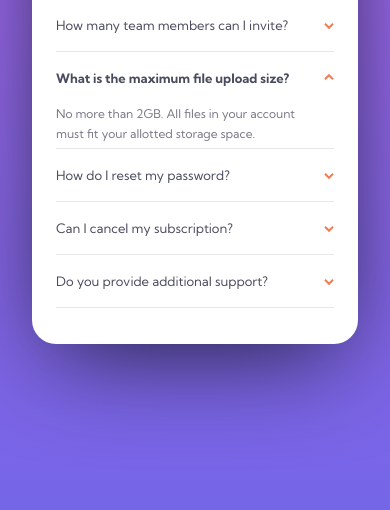
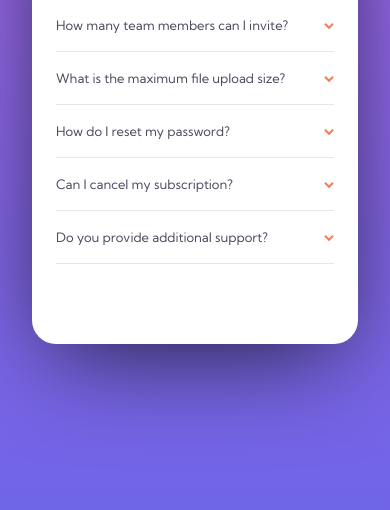
Before and after one commit to Ariel2911/Newbie06_faq-accordion-card, a plain HTML site: page index.html in a window 390 px wide. Shown: the part 334-844 px from the top of the page. Drawn offline with Linux system fonts and the light colour scheme.

Commit message:
finalizada la verción mobil

```diff
--- a/css/mobile.css
+++ b/css/mobile.css
@@ -19,7 +19,7 @@ body{
     justify-content: center;
     height: 100vh;
     margin: 0;
-    padding: 150px 5px 90px;
+    padding: 150px 5px 0px;
     font-size: 1.2rem;
     font-family: 'Kumbh Sans', sans-serif;
     font-weight: 400;
@@ -75,12 +75,12 @@ body{
 .main__list-title::after{
     content: url(/assets/image/icon-arrow-down.svg);
     display: block;
-    transition: transform .3s;
+    transition: transform .5s;
 }
 .main__list-text-container{
     max-height: 0;
-    overflow: hidden;
-    transition: max-height .3s;
+   overflow: hidden;
+    transition: max-height .5s;
 }
 .main__list-text{
     margin:  0 12px 0 0;
@@ -95,6 +95,6 @@ body{
     transform: rotate(180deg);
 }
 .main__list-text-container--active{
-    max-height: 100px;
+    max-height: 60px;
     margin-bottom: 4px;
 }
--- a/index.html
+++ b/index.html
@@ -9,28 +9,24 @@
 
     <link rel="shortcut icon" href="/assets/image/favicon-32x32.png" type="image/x-icon">
     <link rel="stylesheet" href="/css/mobile.css">
-    <link rel="stylesheet" href="/css/descktop.css" media="screen and (min-width: 1024px)">
+    <!-- <link rel="stylesheet" href="/css/descktop.css" media="screen and (min-width: 1024px)"> -->
     <title>faq accordion card main</title>
 </head>
 <body>
 
     <main class="main">
-        <div class="main__image-container">
-            <!-- <img src="/assets/image/illustration-woman-online-mobile.svg" alt="ilustración mujer mirando un monitor" class="main__image">
-            <img src="/assets/image/bg-pattern-mobile.svg" alt="sombra de la ilustración" class="main__image--shadow"> -->
-        </div>
+        <div class="main__container">
             <h1 class="main__title">Faq</h1>
             <ul id="main__list" class="main__list">
                 <li class="main__list-items">
                     <h2 class="main__list-title">How many team members can I invite?</h2>
                     <div class="main__list-text-container">
                         <p class="main__list-text">You can invite up to 2 additional users on the Free plan. There is no limit on team members for the Premium plan.</p>
-
                     </div>
                 </li>
                 <li class="main__list-items">
-                <h2 class="main__list-title main__list-title--active">What is the maximum file upload size?</h2>
-                <div class="main__list-text-container main__list-text-container--active">
+                    <h2 class="main__list-title">What is the maximum file upload size?</h2>
+                    <div class="main__list-text-container">
                         <p class="main__list-text">No more than 2GB. All files in your account must fit your allotted storage space.
                         </p>
                     </div>
@@ -54,6 +50,7 @@
                     </div>
                 </li>
             </ul>
+        </div>
     </main>
     <script src="/script.js"></script>
 </body>
```
Lines whose indentation alone changed are shown as unchanged.
